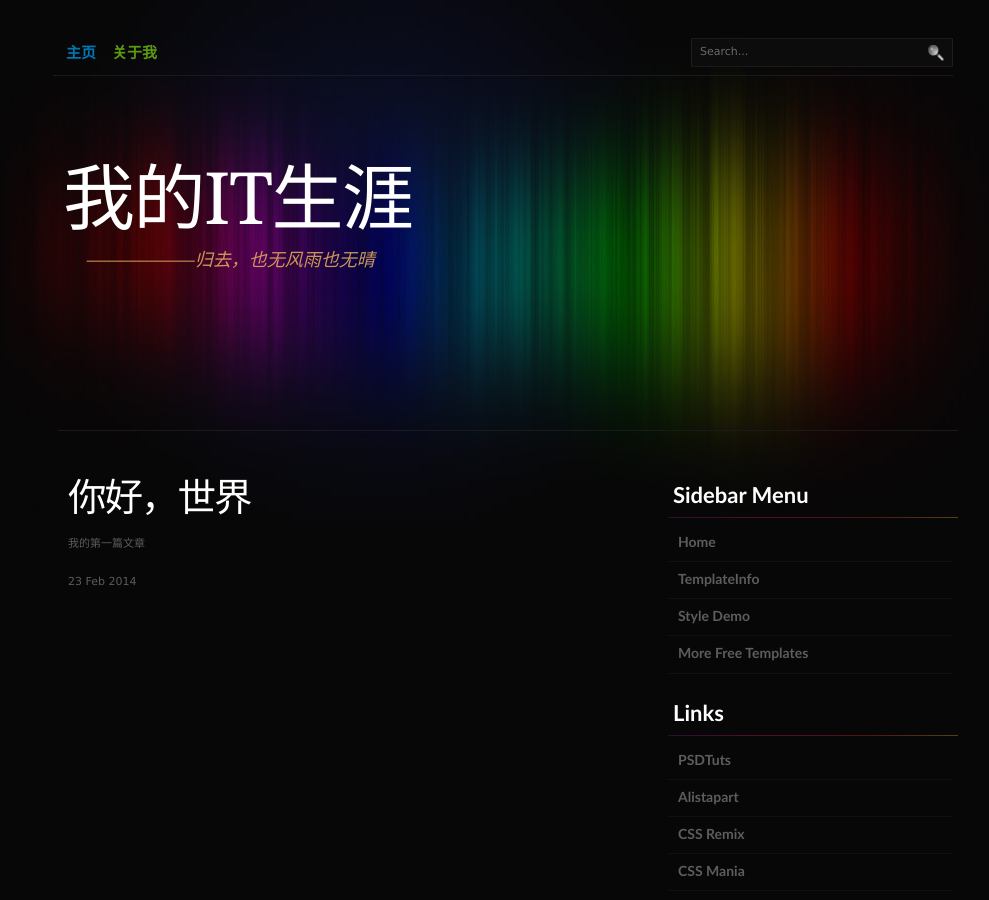
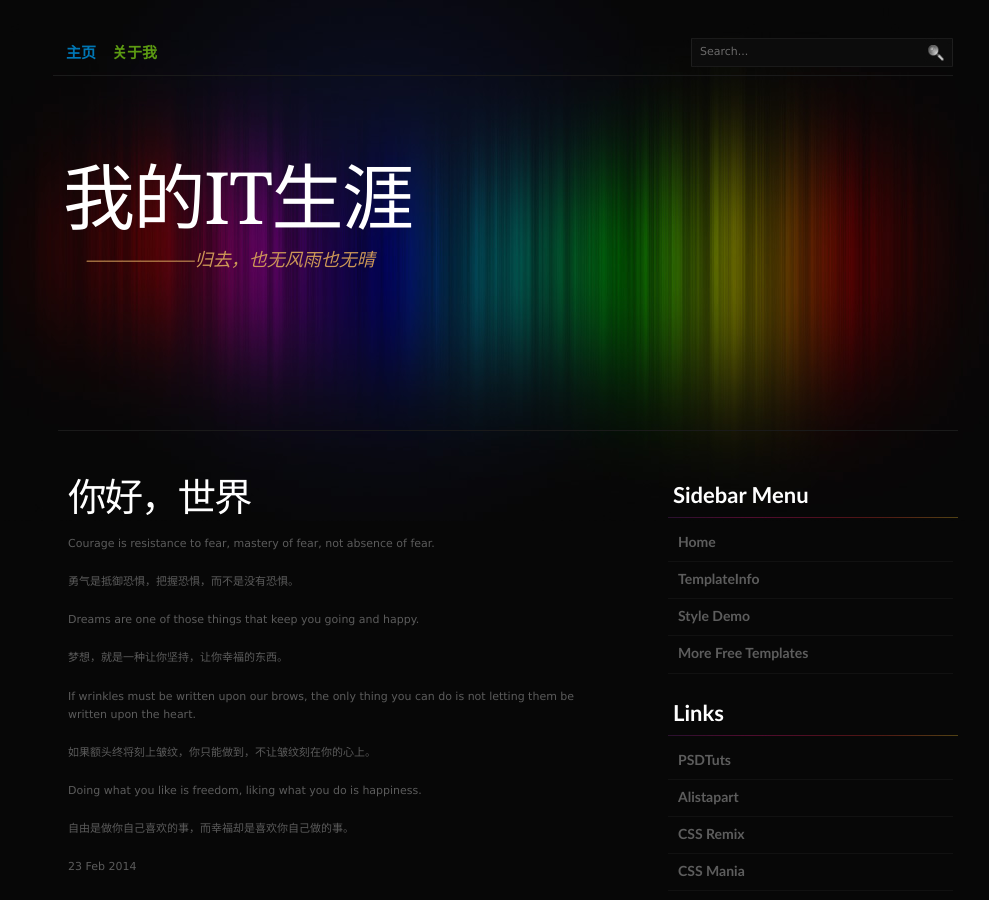
Before and after one commit to tomatoKiller/tomatoKiller, a Jekyll site: the page built from _posts/2014-02-23-hello.html, in a window 1280 px wide and 900 px high. Shown: the whole window, without its empty margins (137-1126 px from the left). Built offline with Jekyll 4.4.1, drawn with Linux system fonts in a browser that asks for light colours.

Commit message:
gcc multi-file

```diff
--- a/_posts/2014-02-23-hello.html
+++ b/_posts/2014-02-23-hello.html
@@ -3,5 +3,12 @@ layout: default
 title: 你好，世界
 ---
 <h2>{{ page.title }}</h2>
-<p>我的第一篇文章</p>
+<p>Courage is resistance to fear, mastery of fear, not absence of fear.</p>
+<p>勇气是抵御恐惧，把握恐惧，而不是没有恐惧。</p>
+<p>Dreams are one of those things that keep you going and happy.</p>
+<p>梦想，就是一种让你坚持，让你幸福的东西。</p>
+<p>If wrinkles must be written upon our brows, the only thing you can do is not letting them be written upon the heart.</p>
+<p>如果额头终将刻上皱纹，你只能做到，不让皱纹刻在你的心上。</p>
+<p>Doing what you like is freedom, liking what you do is happiness.</p>
+<p>自由是做你自己喜欢的事，而幸福却是喜欢你自己做的事。</p>
 <p>{{ page.date | date_to_string }}</p>
```
